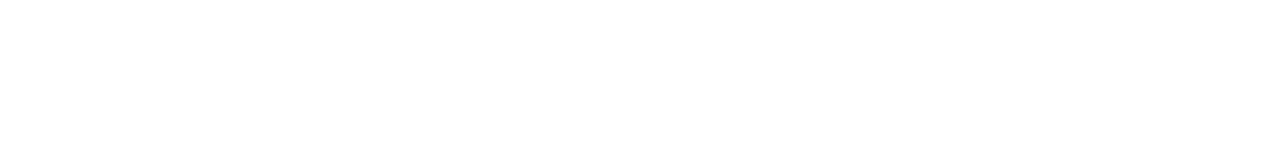
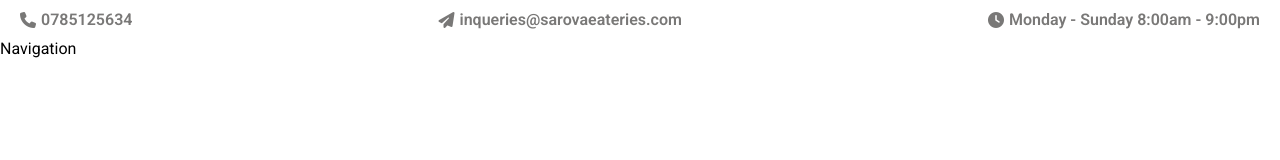
Before and after one commit to FrancisMurayaDev/Sarova-Eateries-Landing-Page, a website built with Vite: page index.html in a window 1280 px wide. Built offline with nearby package versions, Linux system fonts and the light colour scheme; a web font is replaced by a local one.

Commit message:
build top header

```diff
--- a/index.html
+++ b/index.html
@@ -1,4 +1,4 @@
-<!DOCTYPE html>
+<!doctype html>
 <html lang="en">
   <head>
     <meta charset="UTF-8" />
@@ -27,6 +27,28 @@
     />
   </head>
   <body>
+    <!--Header Begining-->
+    <header class="main-header">
+      <div class="contacts-header">
+        <div class="contact">
+          <i class="fa-solid fa-phone"></i>
+          <p>0785125634</p>
+        </div>
+
+        <div class="contact">
+          <i class="fa-solid fa-paper-plane"></i>
+          <p>inqueries@sarovaeateries.com</p>
+        </div>
+
+        <div class="contact">
+          <i class="fa-solid fa-clock"></i>
+          <p>Monday - Sunday 8:00am - 9:00pm</p>
+        </div>
+      </div>
+      <div class="navigation-header">Navigation</div>
+    </header>
+    <!--End of Header-->
+
     <script type="module" src="/src/main.js"></script>
   </body>
 </html>
--- a/src/style.css
+++ b/src/style.css
@@ -36,3 +36,33 @@ ol,
 li {
   list-style: none;
 }
+
+/* Start of Header Stylings */
+.contacts-header {
+  display: flex;
+  justify-content: space-between;
+  margin: 1rem 2rem;
+}
+
+@media screen and (max-width: 43.75em) {
+  .contacts-header {
+    display: none;
+  }
+}
+
+.contact {
+  display: flex;
+  align-items: center;
+  gap: 0.5rem;
+}
+
+.contact i,
+.contact p {
+  color: var(--color-grey-dark);
+}
+
+.contact p {
+  font-weight: 600;
+}
+
+/* End of Header Stylings */
```
